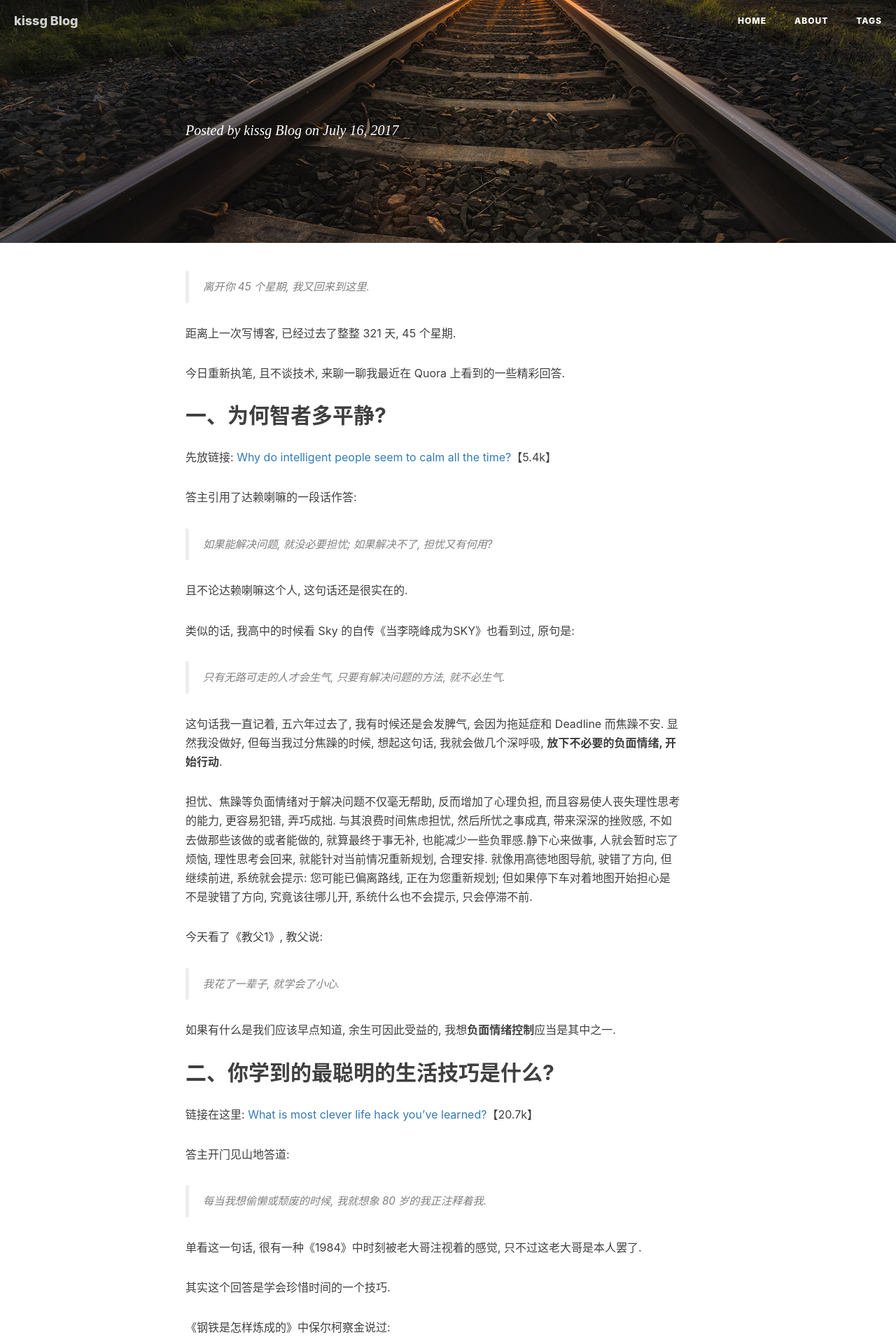
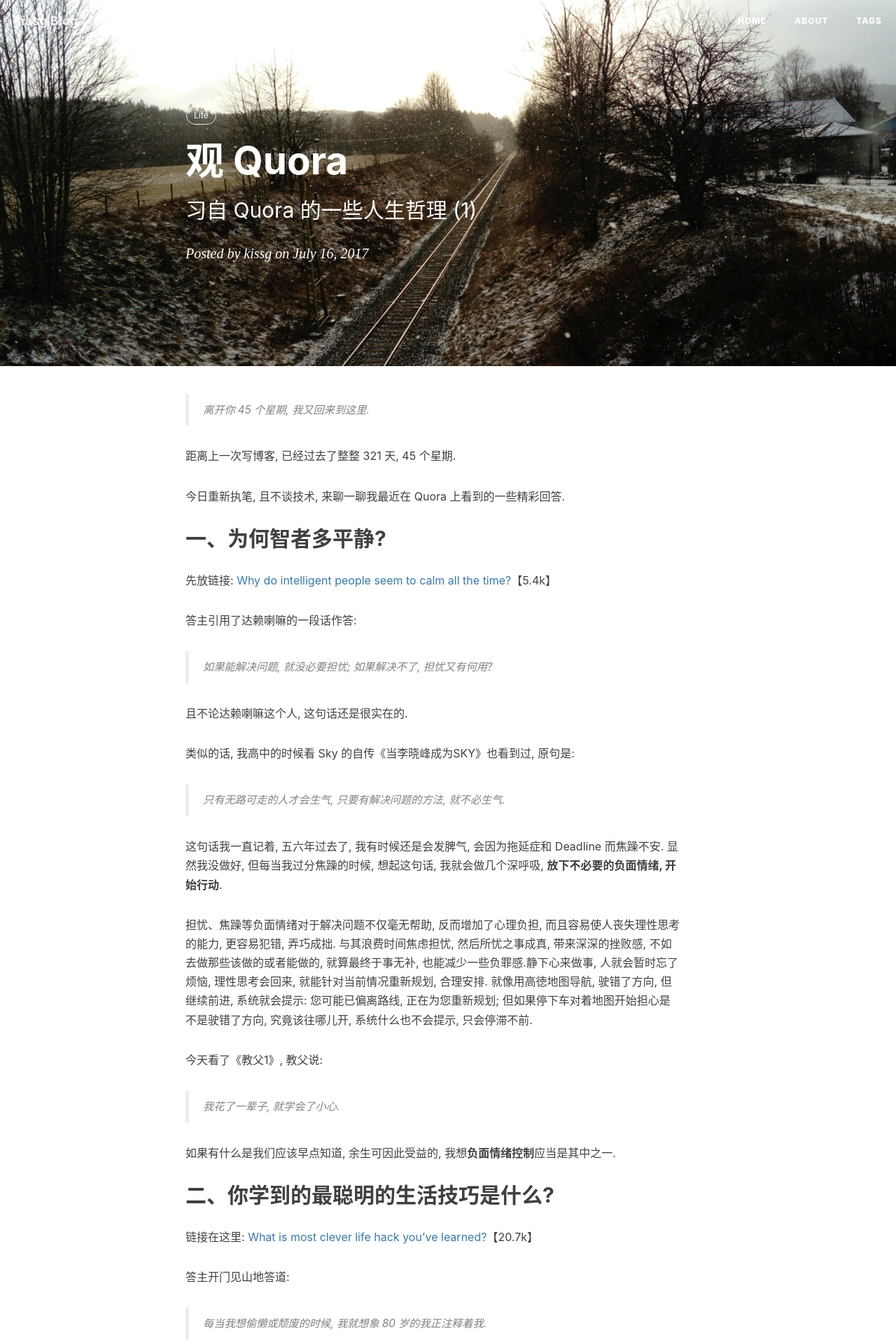
Before and after one commit to iamkissg/iamkissg.github.io, a Jekyll site: the page built from _posts/2017-07-16-learn-from-quora-1.markdown, in a window 1280 px wide. Shown: the top 1920 px of the page at 70% size. Built offline with Jekyll 4.4.1, drawn with Linux system fonts in a browser that asks for light colours; nearby versions of some CDN libraries; our own code applies the rules of GitHub Pages for plain Markdown files; comment, search, counter and statistics services are not loaded.

Commit message:
fig missing quotation mark

```diff
--- a/_posts/2017-07-16-learn-from-quora-1.markdown
+++ b/_posts/2017-07-16-learn-from-quora-1.markdown
@@ -4,7 +4,7 @@ title:      "观 Quora"
 subtitle:   "习自 Quora 的一些人生哲理 (1)"
 date:       2017-07-16
 author:     "kissg"
-header-img: "img/2017-07-16-learn-from-quora-1/cover.jpg
+header-img: "img/2017-07-16-learn-from-quora-1/cover.jpg"
 tags:
     - Life
 ---
```
